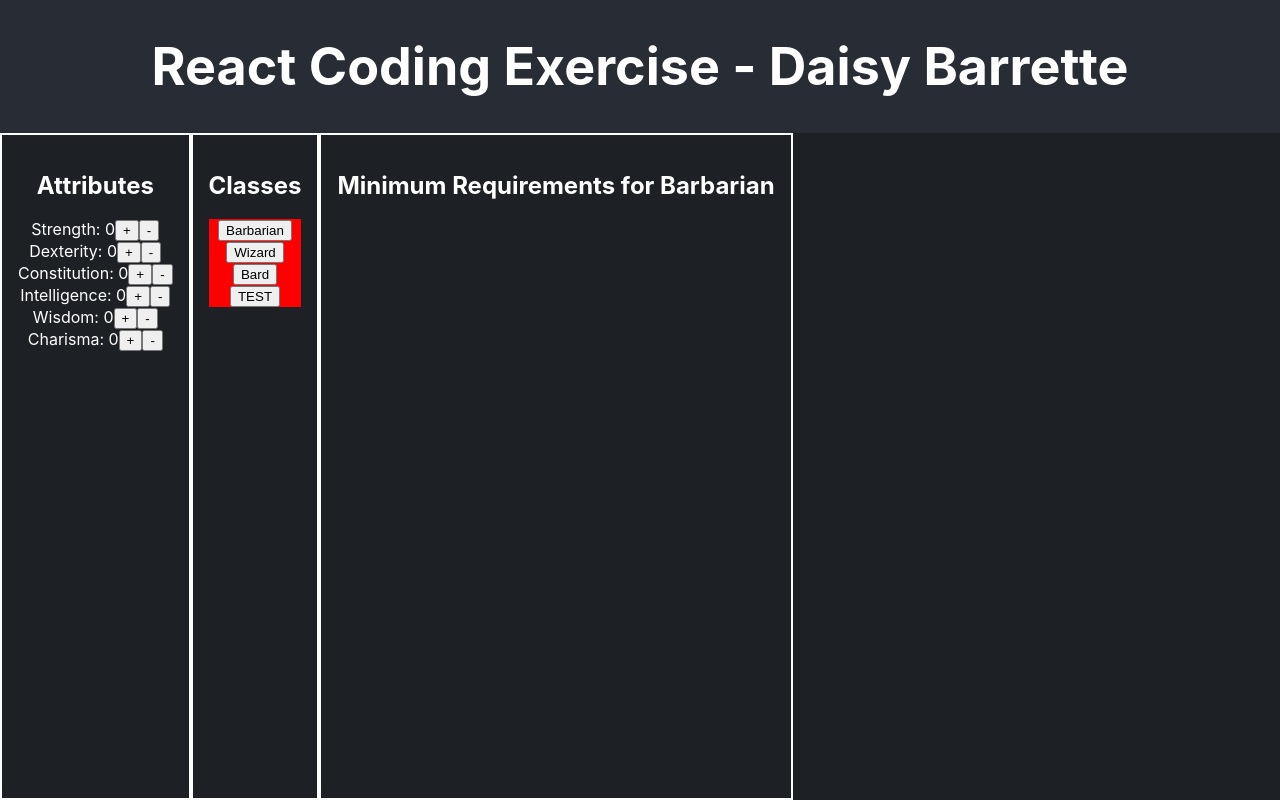
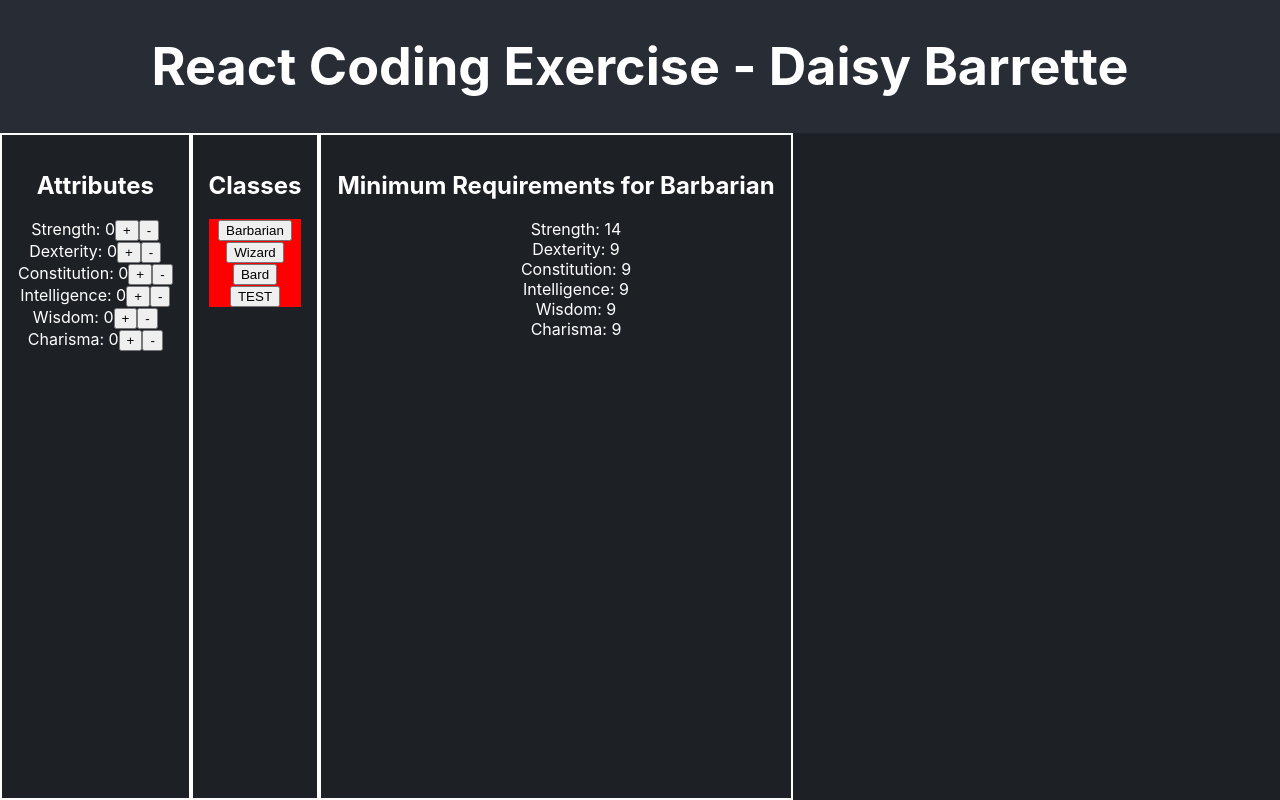
Before and after one commit to daisybarrette/recruiting-webapp-character, a React (Create React App) app: page / in a window 1280 px wide. Both pictures are taken after a click on the button "Barbarian". Built offline with nearby package versions, Linux system fonts and the light colour scheme.

Commit message:
Conditionally render minimum class requirements, add full details if displayed

```diff
--- a/src/App.css
+++ b/src/App.css
@@ -39,6 +39,10 @@
     padding: 1em;
 }
 
+.App-column ul {
+    list-style-type: none;
+}
+
 .characterClass {
     background-color: darkblue;
 }
--- a/src/App.js
+++ b/src/App.js
@@ -90,7 +90,7 @@ function App() {
                 </div>
 
                 <div className='App-column'>
-                    <MinimumRequirements characterClass={selectedCharacterClass} />
+                    {!selectedCharacterClass ? <></> : <MinimumRequirements characterClass={selectedCharacterClass} />}
                 </div>
             </section>
         </div>
@@ -98,7 +98,19 @@ function App() {
 }
 
 function MinimumRequirements({ characterClass }) {
-    return <h2>{`Minimum Requirements for ${characterClass}`}</h2>;
+    return (
+        <>
+            <h2>{`Minimum Requirements for ${characterClass}`}</h2>
+
+            <ul>
+                {Object.keys(CLASS_LIST[characterClass]).map((attribute) => (
+                    <li key={attribute}>
+                        {attribute}: {CLASS_LIST[characterClass][attribute]}
+                    </li>
+                ))}
+            </ul>
+        </>
+    );
 }
 
 function getAttributeValue(attribute, attributeList) {
```
